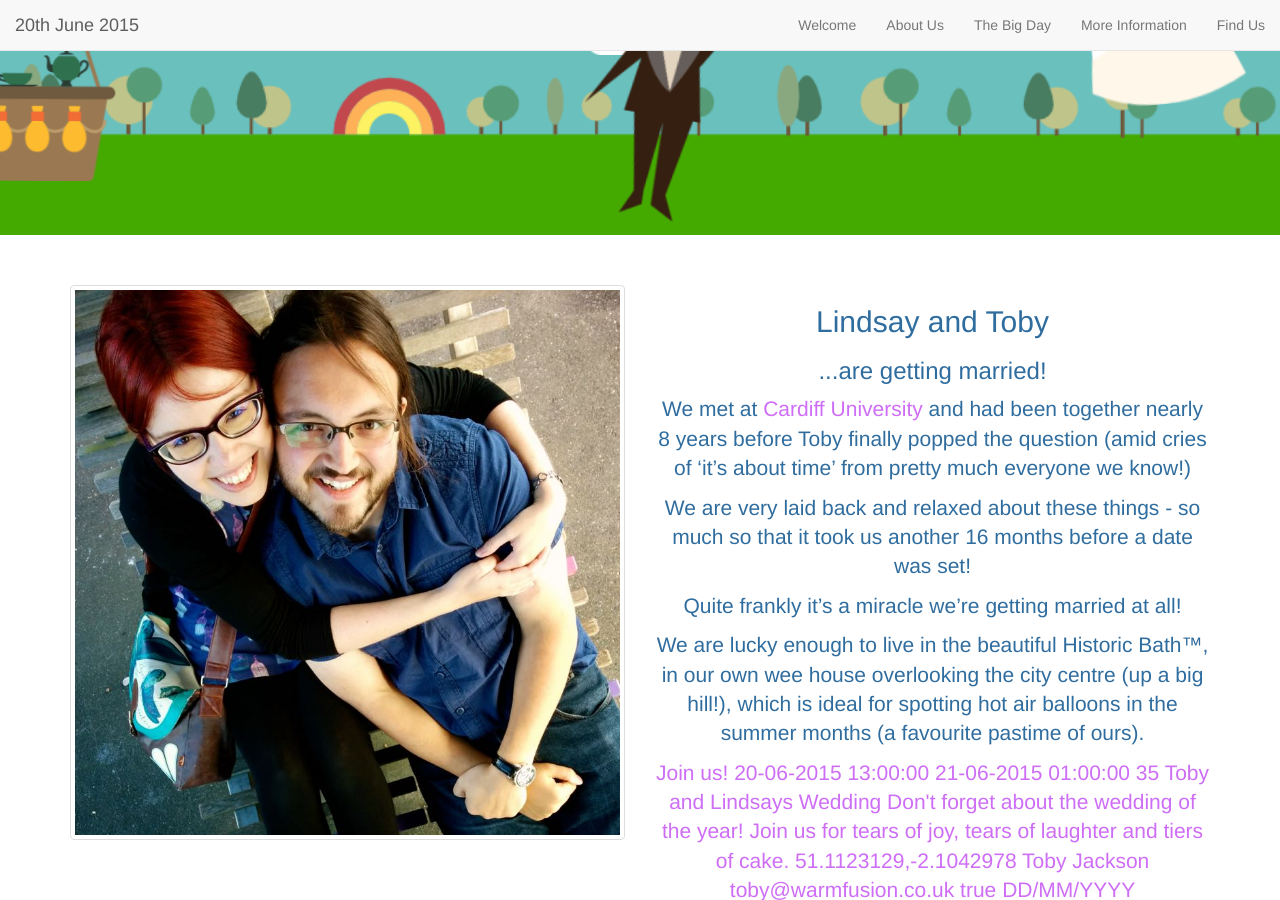
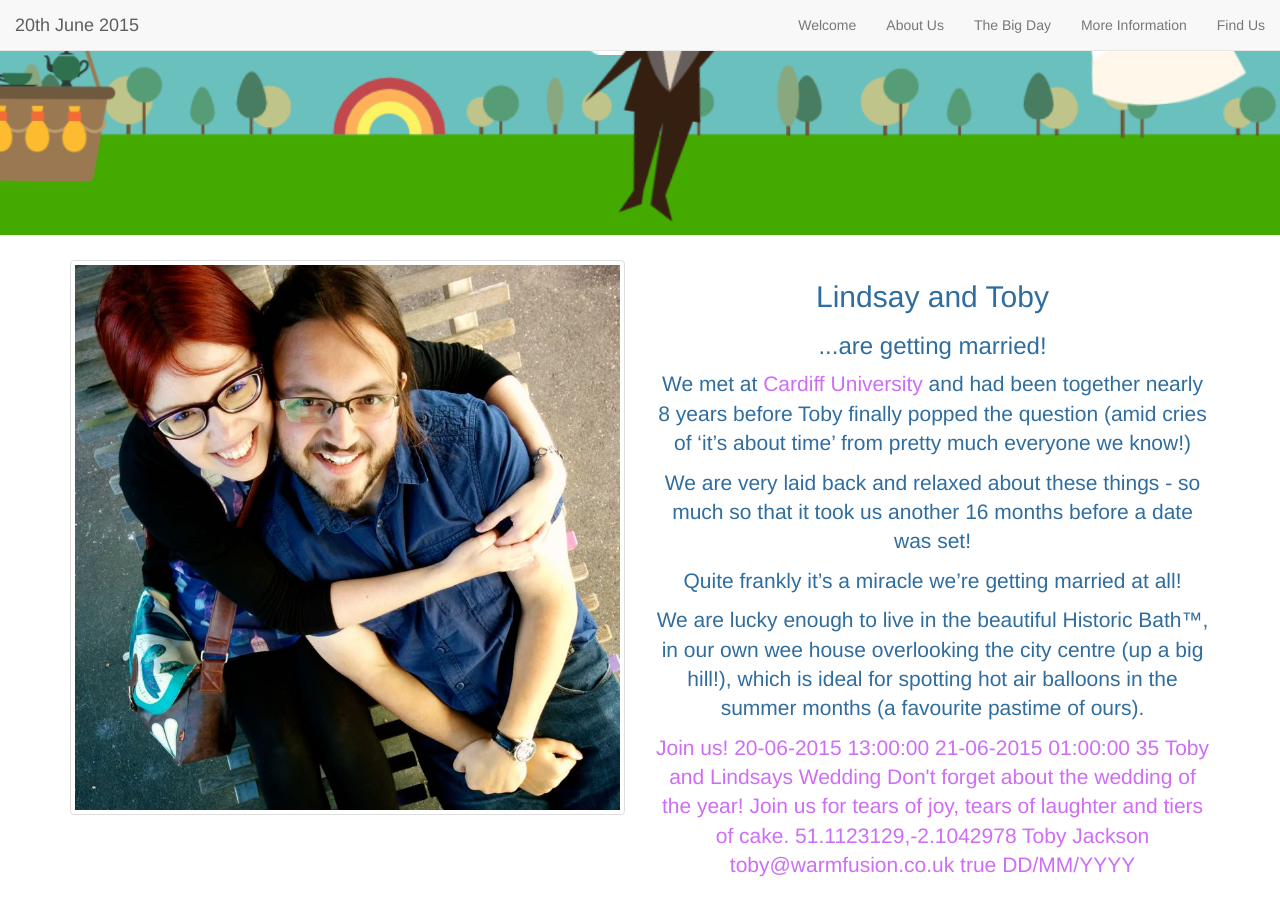
Before and after one commit to warmfusion/mrandmrsjackson, a Jekyll site: the page built from index.html, in a window 1280 px wide and 900 px high, scrolled down 665 px. Built offline with Jekyll 4.4.1, drawn with Linux system fonts in a browser that asks for light colours; nearby versions of some CDN libraries.

Commit message:
css cleanup

```diff
--- a/css/anim.css
+++ b/css/anim.css
@@ -20,13 +20,11 @@
   -moz-animation: balloon-swing 10s infinite alternate ease-in-out;
   -ms-animation: balloon-swing 10s infinite alternate ease-in-out;
 
-
   -webkit-transform-origin: 50% 0%;
   -moz-transform-origin: 50% 0%;
   transform-origin: 50% 0%;
 
   margin: 0px -64px;
-  background-size: 128px 224px;
   bottom: 10%;
   position: absolute;
   right: 80%;
@@ -40,8 +38,8 @@
   -webkit-transform-origin: 50% 00%;
   -moz-transform-origin: 50% 00%;
   transform-origin: 50% 00%;
+
   margin: 0px -64px;
-  background-size: 128px 224px;
   bottom: 25%;
   position: absolute;
   right: 60%;
@@ -52,36 +50,22 @@
 }
 
 .banner{
-
-
   margin: 0px -64px;
-  background-size: 128px 224px;
   position: absolute;
   height: 20%;
-
 }
 
 .plane{
-
-
   margin: 0px -64px;
-  background-size: 128px 224px;
   position: absolute;
-
-    height: 20%;
-
-
+  height: 20%;
 }
 
 .cloud{
-
   -webkit-animation: moveclouds 20s infinite alternate cubic-bezier(0.455, 0.03, 0.515, 0.955);
   -moz-animation: moveclouds 20s infinite alternate cubic-bezier(0.455, 0.03, 0.515, 0.955);
   animation: moveclouds 20s infinite alternate cubic-bezier(0.455, 0.03, 0.515, 0.955);
-
-
   margin: 0px -64px;
-  background-size: 128px 224px;
   bottom: 75%;
   position: absolute;
   right: 30%;
@@ -99,7 +83,6 @@
   -moz-transform-origin: 20% 20%;
   transform-origin: 20% 20%;
   margin: 0px -64px;
-  background-size: 128px 224px;
   bottom: 120px;
   position: absolute;
   right: 10%;
@@ -118,7 +101,6 @@
   -moz-transform-origin: 80% 20%;
   transform-origin: 80% 20%;
   margin: 0px -64px;
-  background-size: 128px 224px;
   bottom: 0px;
   position: absolute;
   right: 40%;
--- a/css/main.css
+++ b/css/main.css
@@ -14,7 +14,7 @@
 }
 /* padded section */
 .pad-section {
-  padding: 50px 0;
+  padding: 25px 0;
 }
 .pad-section img {
   width: 100%;
@@ -34,12 +34,6 @@
   padding: 0;
 }
 
-.welcome-banner {
-  text-align: left;
-  background-color:  rgba(255,255,255,0.6);
-  padding: 10px;
-}
-
 /* additional sections */
 #welcome {
 
@@ -52,13 +46,11 @@
   top: 0%;
 }
 
-#about {
-}
-
 #bigday {
   background-color: #306d9f;
   color: #ffffff;
 }
+
 #bigday .glyphicon {
   border: 2px solid #FFFFFF;
   border-radius: 50%;
@@ -74,9 +66,17 @@
 #bigday a{
   color: #D3A2E7;
 }
+
 #more_info {
   background: url(../images/the_barn.jpg) no-repeat center center fixed;
-
+  display: table;
+  height: 800px;
+  position: relative;
+  width: 100%;
+  -webkit-background-size: cover;
+  -moz-background-size: cover;
+  -o-background-size: cover;
+  background-size: cover;
 }
 #more_info .panel {
   opacity: 0.85;
@@ -89,10 +89,3 @@
 footer {
   padding: 20px 0;
 }
-footer .glyphicon {
-  color: #333333;
-  font-size: 60px;
-}
-footer .glyphicon:hover {
-  color: #306d9f;
-}
```
